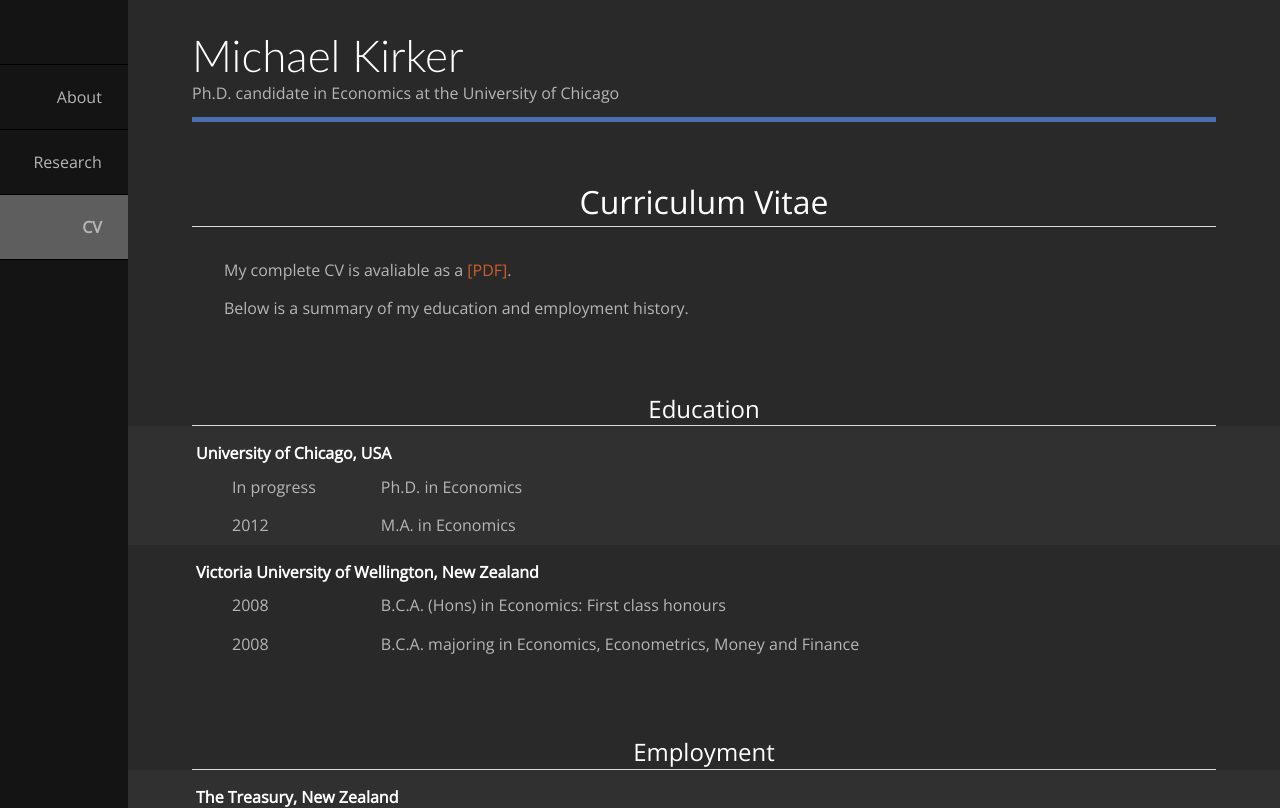
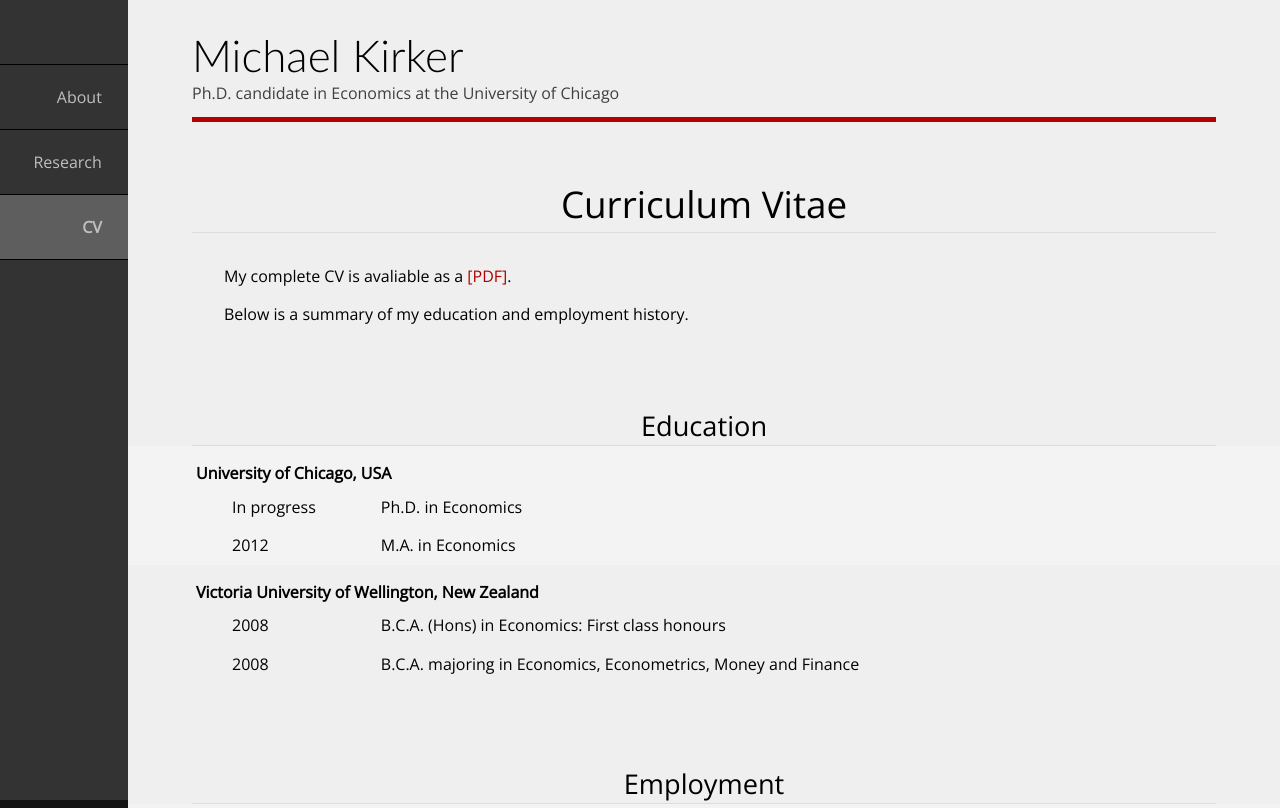
Before and after one commit to michaelkirker/michaelkirker.github.io, a plain HTML site: page CV.html in a window 1280 px wide. Shown: the top 808 px of the page. Drawn offline with nearby package versions, Linux system fonts and the light colour scheme.

Commit message:
Changed color scheme. Moved back towards a light color scheme

```diff
--- a/style.css
+++ b/style.css
@@ -22,6 +22,7 @@
 /****************************************************************************************************************************/
 
 /****  HEADER  **************************************************************************************************************/
+/* My name and description at the top of all pages*/
 
 
 @font-face {
@@ -36,20 +37,21 @@
 	padding-top: 0.25em; height: 1.5em; line-height: 2em;
 	font-family: "Lato", Helvetica, Arial, sans-serif;
 	font-weight: 300;
-	white-space: nowrap;text-align: left; color: white;
+	white-space: nowrap;text-align: left; color: black;
 	}
 
 /* #titlename{font-size: 250%; font-weight: 100; padding-top: 0.25em; height: 2em; line-height: 2em; white-space: nowrap;text-align: left; font-family: 'Open Sans', sans-serif; color: white;} */
 
 
 #tagline{height: 2em; line-height: 2em; white-space: nowrap;text-align: left;
-border-bottom:5px solid; border-color:#4b6eaf;
-padding-bottom: 0.5em; margin-bottom: 4em}
+border-bottom:5px solid; border-color:#b50000;
+padding-bottom: 0.5em; margin-bottom: 4em;
+color: #3f3f3f;}
 
 /****************************************************************************************************************************/
 
 /****  MENU  ****************************************************************************************************************/
-#menu{display: block; position: fixed; left:0; width: 10%; text-align: right; background-color: #141414; min-height: 100%; color:#b6b6b6;}	/*  max-width: 200px*/
+#menu{display: block; position: fixed; left:0; width: 10%; text-align: right; background-color: #333333; min-height: 100%; color:#bfbfbf;}	/*  max-width: 200px*/
 #menu a{ display: block; height: 4em; line-height: 4em; white-space: nowrap;
 	padding-right: 2em; margin-right: -10px;  color:inherit;
 	border-bottom:1px solid black;}
@@ -59,27 +61,27 @@
 
 /*#menu a i{display: none; } */
 
-#current,#menu a:hover{border-right-color: #A00 !important;color: white; background-color: #5e5e5e; transition: 0.0s; font-weight: bold; } /* border-right: 10px solid #A00; */
+#current{border-right-color: #A00 !important;color: white; background-color: #5e5e5e; transition: 0.0s; font-weight: bold; } /* border-right: 10px solid #A00; */
 
-#menu a:hover{border-right-color: #A00 !important;color: white; background-color: #37b158; transition: 0.5s;}
+#menu a:hover{border-right-color: #A00 !important; color: white; background-color: #800000; transition: 0.5s; font-weight: bold;}
 /****************************************************************************************************************************/
 
 
 /****  CONTENTS  ************************************************************************************************************/
 /* The main content of the page */
-#contents{position:relative; margin-left:10%; display: block; text-align: justify; padding: 0em;min-height: 100%;  color:#b6b6b6; padding-left: 5%; padding-right: 5%;
+#contents{position:relative; margin-left:10%; display: block; text-align: justify; padding: 0em;min-height: 100%;  color:black; padding-left: 5%; padding-right: 5%;
 }
 
-h2{display: block;padding: 2em 0em 0em 0em; font-size: 150%; font-weight: 100; text-align: center; margin-top: 1em;
+h2{display: block;padding: 2em 0em 0em 0em; font-size: 170%; font-weight: 100; text-align: center; margin-top: 1em;
 border-bottom:1px solid; border-color: #ddd;
-color: white;
+color: black;
 }
 
 h3{display: block;padding: 2.25em 0 .2em 0.25em;font-size: 100%;text-align: left;font-weight: bold;
-color: white;}
-h3:first-of-type{padding-top:1em; color: white;}
+color: black;}
+h3:first-of-type{padding-top:1em; color: black;}
 p{margin: 0 1em;padding: 0.5em 1em;}
-#papertitle{margin: 0 0em;padding: 1em 0em 0em 1em; font-size: 110%;}
+#papertitle{margin: 0 0em;padding: 1em 0em 0em 1em; font-size: 120%;}
 #paperdescript{margin: 0 0em 0em 1em;padding: 0em 2em;}
 #paperauthors{margin: 0 0em 0.5em 1em;padding: 0em 2em;}
 
@@ -91,19 +93,21 @@
 a{text-decoration: none;}
 .center{text-align: center;}
 #contents h1{height: 1.5em; line-height: 2em; white-space: nowrap;text-align: left; color: white;}
+
+
 #PageTitle {
 	width=100%;
-	font-size: 200%;
-	font-weight: 100;
+	font-size: 230%;
 	line-height: 1em;
 	margin: auto;
 	border-bottom:1px solid; padding-bottom: 0.25em;
 	border-color: #ddd;
-	color: white;
+	color: black;
+	font-weight: 100;
 }
 
-.dark{background-color: #292929; }	/* #2c2c2c*/
-.light{background-color: #303030; } /* #2b2b2b*/
+.dark{background-color: #efefef; }	/* #f3f3f3 */
+.light{background-color: #f3f3f3; } /* #efefef */
 
 
 /****************************************************************************************************************************/
@@ -164,8 +168,8 @@
 #body{color: green;}
 
 
-#contents a{color: #cb602d;}
-#contents a:hover{color: #008080;}
+#contents a{color: #b00000;}
+#contents a:hover{color:  #508fdc;}
 @media (max-width: 650px){#current,#menu a:hover{color: white !important;}}
 /****************************************************************************************************************************/
 
```
